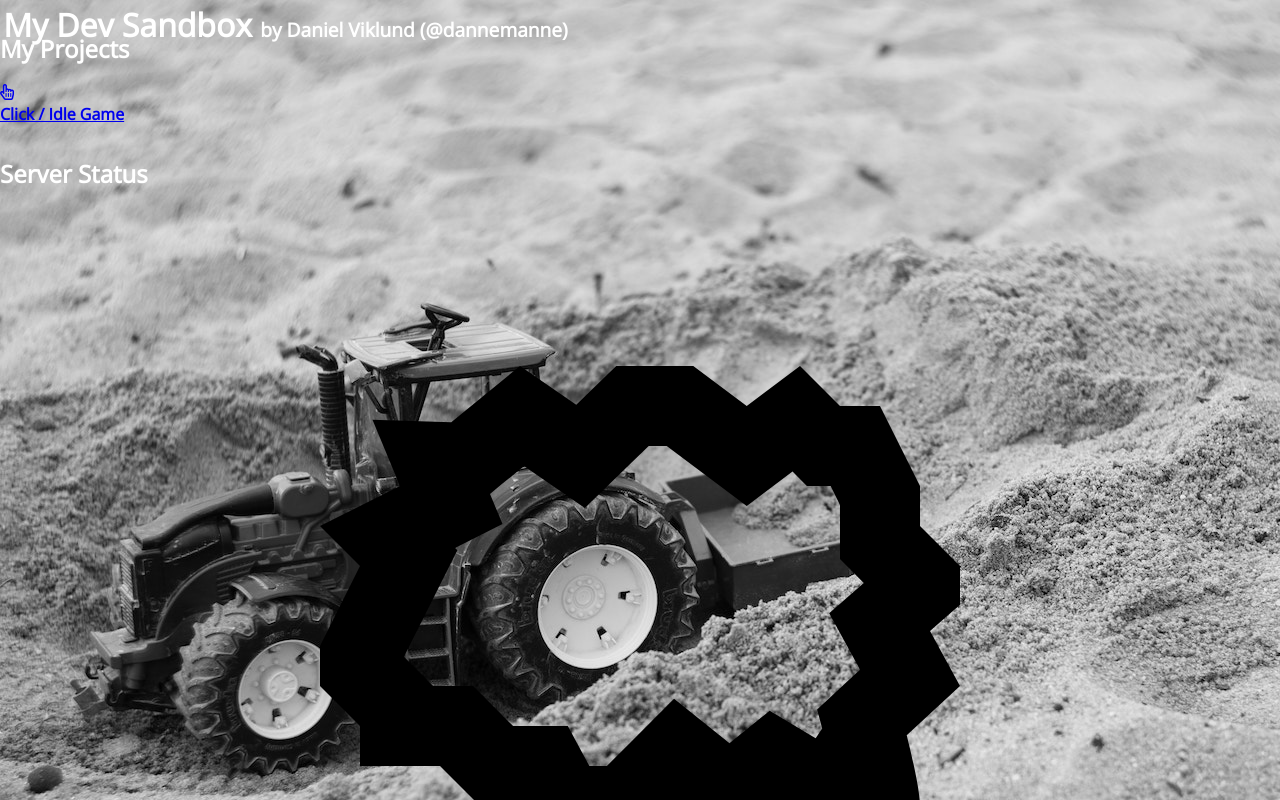
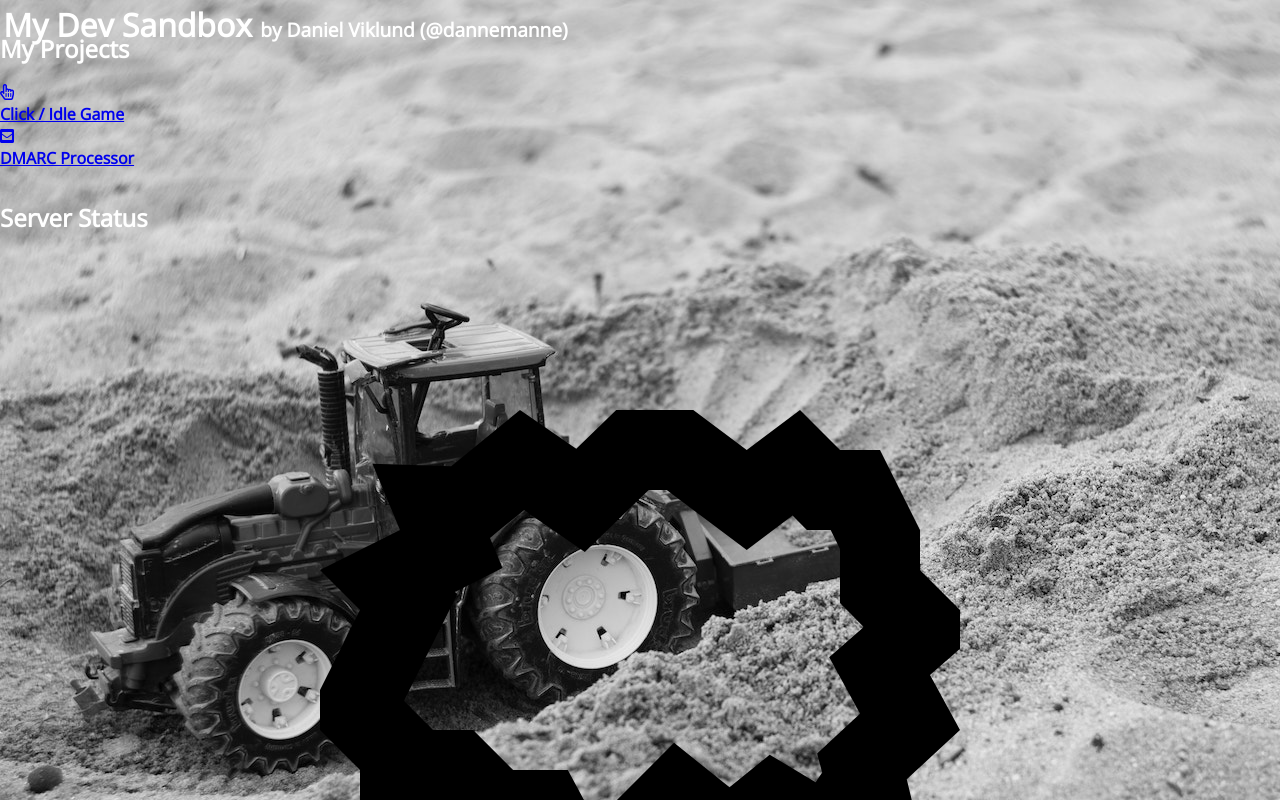
Before and after one commit to dannemanne/viklund-dev-next, a Next.js app: page / in a window 1280 px wide. Shown: the top 800 px of the page. Built offline with nearby package versions, Linux system fonts and the light colour scheme.

Commit message:
Add link to DMARC Processor project

```diff
--- a/pages/index.js
+++ b/pages/index.js
@@ -15,6 +15,7 @@ class Index extends React.Component {
         <h2 style={{margin: '2rem 0 1rem'}}>My Projects</h2>
         <Grid>
           <Item href="https://heroic-heritage.viklund.dev" icon="far fa-hand-pointer" text="Click / Idle Game" />
+          <Item href="https://dannemanne.pythonanywhere.com" icon="fas fa-envelope-square" text="DMARC Processor" />
         </Grid>
 
         <h2 style={{margin: '2rem 0 1rem'}}>Server Status</h2>
```
